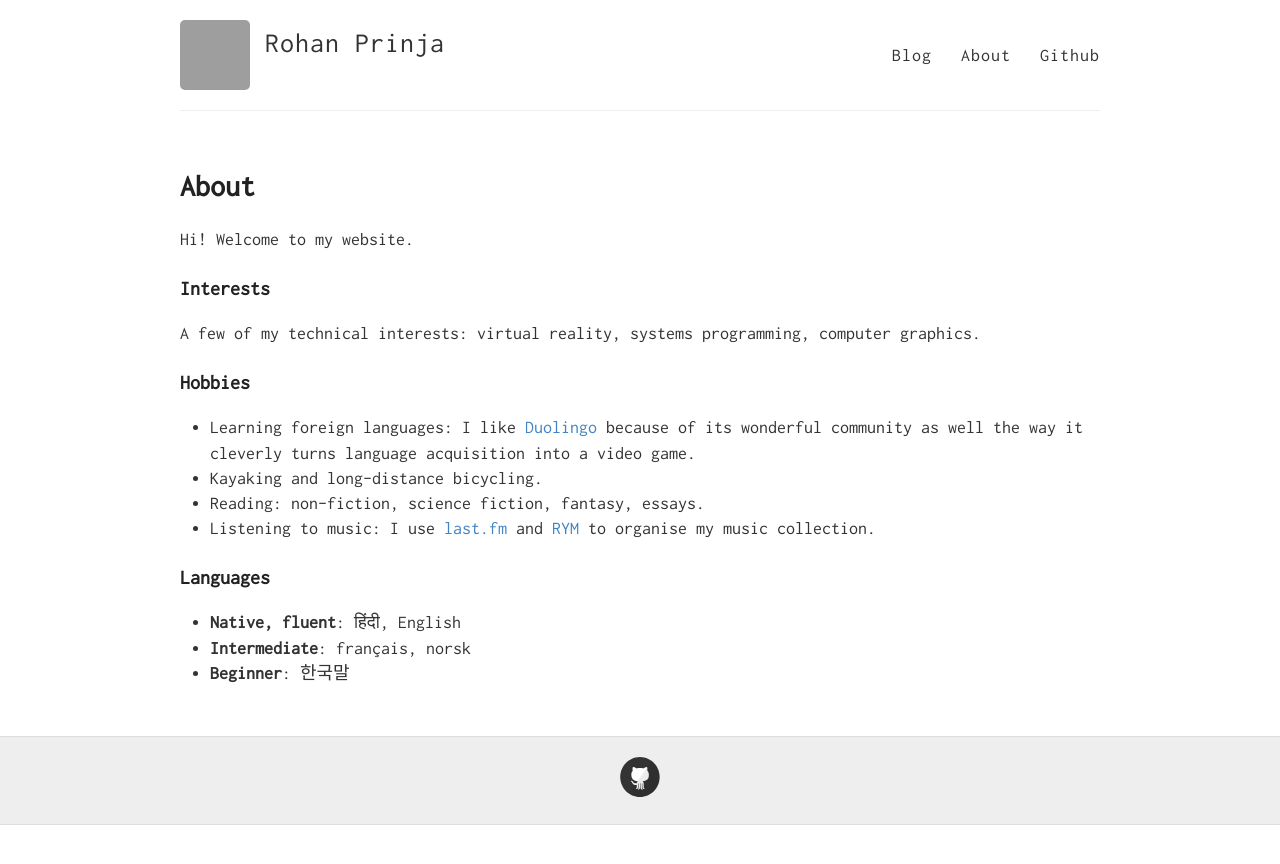
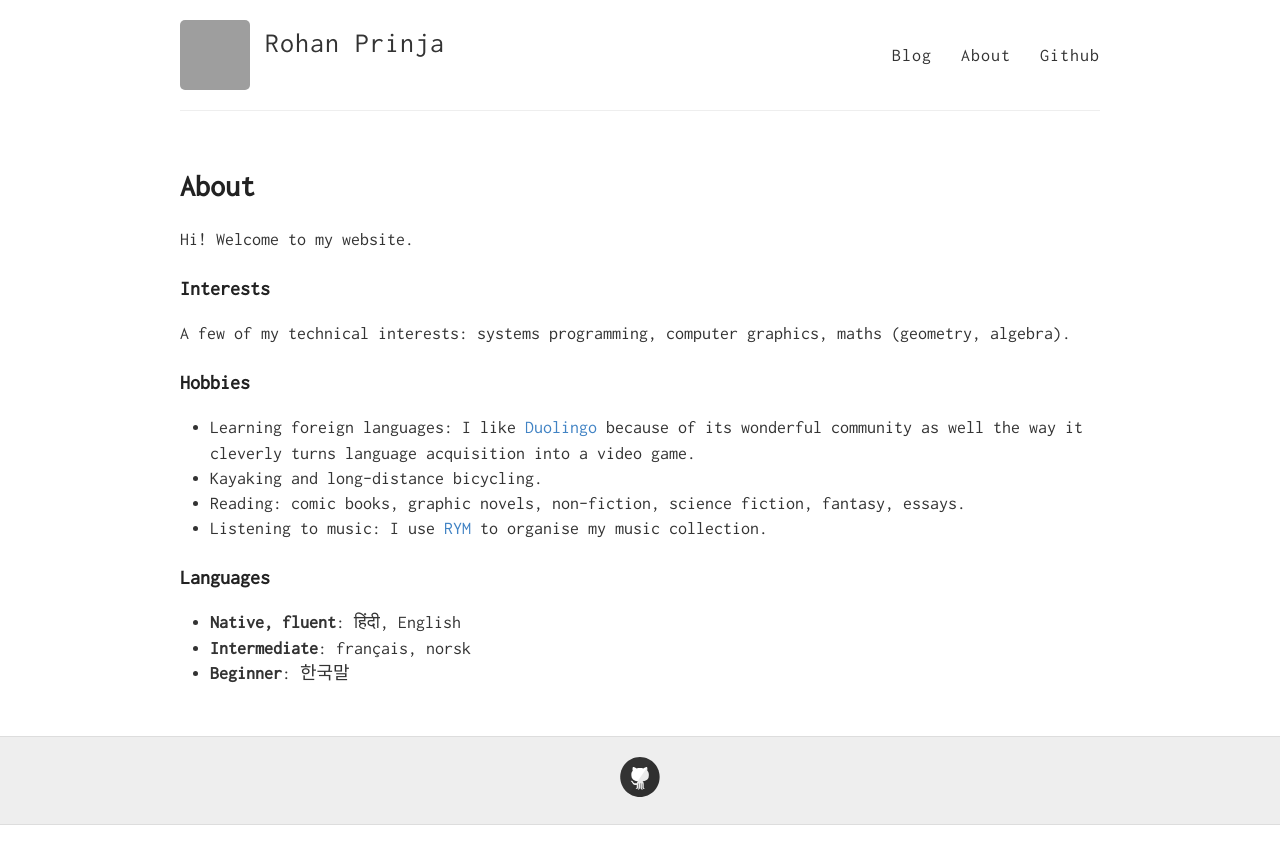
Before and after one commit to ajnirp/ajnirp.github.io, a Jekyll site: the page built from about.md, in a window 1280 px wide. Shown: the top 864 px of the page. Built offline with Jekyll 4.4.1, drawn with Linux system fonts in a browser that asks for light colours; grey boxes are pictures that could not be loaded.

Commit message:
Update about.md

```diff
--- a/about.md
+++ b/about.md
@@ -9,14 +9,14 @@ Hi! Welcome to my website.
 
 ### Interests
 
-A few of my technical interests: virtual reality, systems programming, computer graphics.
+A few of my technical interests: systems programming, computer graphics, maths (geometry, algebra).
 
 ### Hobbies
 
 * Learning foreign languages: I like [Duolingo](https://www.duolingo.com/) because of its wonderful community as well the way it cleverly turns language acquisition into a video game.
 * Kayaking and long-distance bicycling.
-* Reading: non-fiction, science fiction, fantasy, essays.
-* Listening to music: I use [last.fm](https://last.fm/user/wenderen) and [RYM](https://rateyourmusic.com/~_wenderen) to organise my music collection.
+* Reading: comic books, graphic novels, non-fiction, science fiction, fantasy, essays.
+* Listening to music: I use [RYM](https://rateyourmusic.com/~_wenderen) to organise my music collection.
 
 ### Languages
 
```
